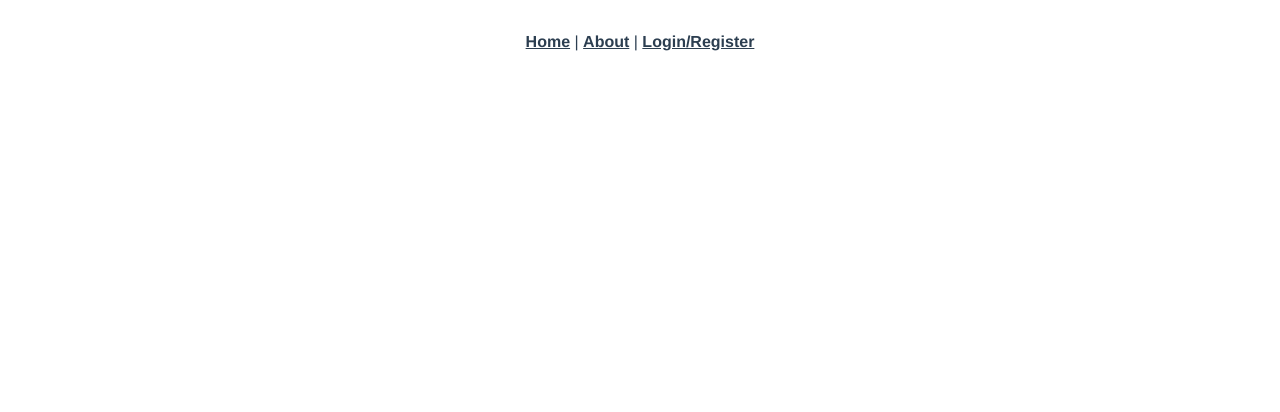
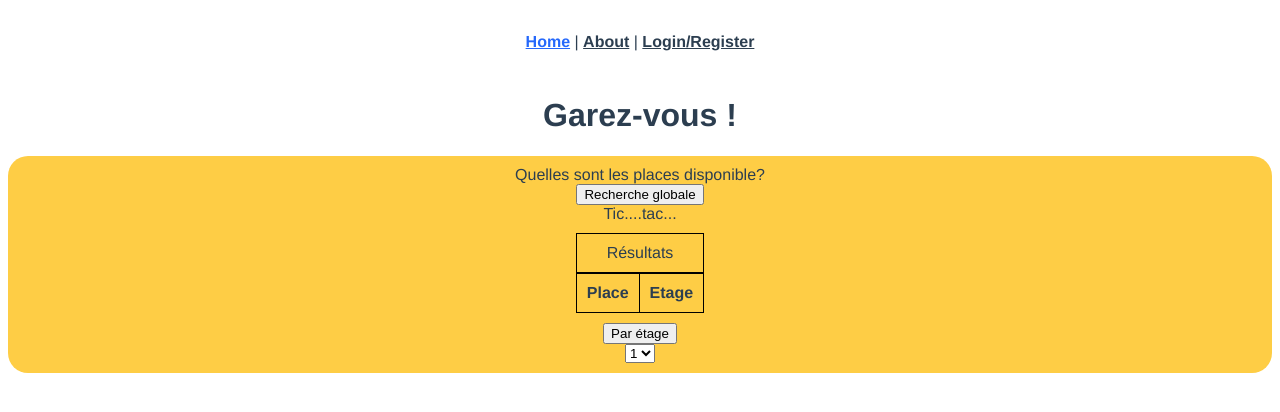
Before and after one commit to Bescore/Test-technique, a Vue app in the folder frontend/: page /home in a window 1280 px wide. Shown: the top 412 px of the page. Built offline with nearby package versions, Linux system fonts and the light colour scheme.

Commit message:
avancé sur le projet, il rest encore plusieurs problèmes à régler

```diff
--- a/frontend/src/App.vue
+++ b/frontend/src/App.vue
@@ -1,7 +1,7 @@
 <template>
 	<div id="app">
 		<nav>
-			<router-link to="/">Home</router-link> |
+			<router-link to="/home">Home</router-link> |
 			<router-link to="/about">About</router-link> |
       <router-link to="/login">Login/Register</router-link>
 		</nav>
--- a/frontend/src/components/HelloWorld.vue
+++ b/frontend/src/components/HelloWorld.vue
@@ -1,59 +1,80 @@
 <template>
-  <div class="hello">
-    <h1>{{ msg }}</h1>
-    <p>
-      For a guide and recipes on how to configure / customize this project,<br>
-      check out the
-      <a href="https://cli.vuejs.org" target="_blank" rel="noopener">vue-cli documentation</a>.
-    </p>
-    <h3>Installed CLI Plugins</h3>
-    <ul>
-      <li><a href="https://github.com/vuejs/vue-cli/tree/dev/packages/%40vue/cli-plugin-babel" target="_blank" rel="noopener">babel</a></li>
-      <li><a href="https://github.com/vuejs/vue-cli/tree/dev/packages/%40vue/cli-plugin-router" target="_blank" rel="noopener">router</a></li>
-      <li><a href="https://github.com/vuejs/vue-cli/tree/dev/packages/%40vue/cli-plugin-vuex" target="_blank" rel="noopener">vuex</a></li>
-    </ul>
-    <h3>Essential Links</h3>
-    <ul>
-      <li><a href="https://vuejs.org" target="_blank" rel="noopener">Core Docs</a></li>
-      <li><a href="https://forum.vuejs.org" target="_blank" rel="noopener">Forum</a></li>
-      <li><a href="https://chat.vuejs.org" target="_blank" rel="noopener">Community Chat</a></li>
-      <li><a href="https://twitter.com/vuejs" target="_blank" rel="noopener">Twitter</a></li>
-      <li><a href="https://news.vuejs.org" target="_blank" rel="noopener">News</a></li>
-    </ul>
-    <h3>Ecosystem</h3>
-    <ul>
-      <li><a href="https://router.vuejs.org" target="_blank" rel="noopener">vue-router</a></li>
-      <li><a href="https://vuex.vuejs.org" target="_blank" rel="noopener">vuex</a></li>
-      <li><a href="https://github.com/vuejs/vue-devtools#vue-devtools" target="_blank" rel="noopener">vue-devtools</a></li>
-      <li><a href="https://vue-loader.vuejs.org" target="_blank" rel="noopener">vue-loader</a></li>
-      <li><a href="https://github.com/vuejs/awesome-vue" target="_blank" rel="noopener">awesome-vue</a></li>
-    </ul>
-  </div>
+	<div class="containers">
+		<h1>Garez-vous !</h1>
+		<div class="sub_contains">
+			<span>Quelles sont les places disponible?</span>
+			<form v-on:submit.prevent>
+				<input @click="getAll()" type="submit" value="Recherche globale" />
+			</form>
+			<div>
+				<div>Tic....tac...</div>
+				<table>
+					<caption>
+						Résultats
+					</caption>
+					<thead>
+						<tr>
+							<th>Place</th>
+							<th>Etage</th>
+						</tr>
+					</thead>
+					<tr>
+						<td :key="index" v-for=" (Etage,index) in Etage">{{Etage}}</td>
+					</tr>
+				</table>
+			</div>
+			<div>
+				<form v-on:submit.prevent id="par_etage">
+					<input type="submit" value="Par étage" />
+				</form>
+				<select name="choix" id="floor">
+					<option value="one">1</option>
+					<option value="two">2</option>
+					<option value="three">3</option>
+				</select>
+			</div>
+			<div></div>
+		</div>
+	</div>
 </template>
 
 <script>
+import axios from'axios'
 export default {
-  name: 'HelloWorld',
-  props: {
-    msg: String
+	name: "HelloWorld",
+  data(){
+    return{
+      Etage:undefined,
+      place:null
+
+    }
   },
-}
+  methods:{
+    async getAll(){
+      const response=await axios.get('api/test/')
+      console.log(response)
+      }
+  }
+};
 </script>
 
 <!-- Add "scoped" attribute to limit CSS to this component only -->
-<style scoped>
-h3 {
-  margin: 40px 0 0;
+<style>
+.sub_contains {
+	background-color: #fecd45;
+	border-radius: 20px;
+	padding: 10px;
 }
-ul {
-  list-style-type: none;
-  padding: 0;
+table {
+	border-collapse: collapse;
+	margin: 10px auto;
 }
-li {
-  display: inline-block;
-  margin: 0 10px;
-}
-a {
-  color: #42b983;
+thead,
+th,
+td,
+tr,
+caption {
+	border: 1px black solid;
+	padding: 10px;
 }
 </style>
--- a/frontend/src/components/login.vue
+++ b/frontend/src/components/login.vue
@@ -74,7 +74,7 @@ export default {
 			const token = response.data.token;
 			localStorage.setItem("secret", token);
 			if (localStorage.getItem("secret") === token) {
-				this.$router.push("/home");
+				this.$router.push("/");
 			} else {
 				alert("mauvaises données");
 			}
@@ -88,7 +88,7 @@ export default {
 			localStorage.setItem("secret", response.data.token);
 			localStorage.setItem("othersecret",response.data.userId)
 			if(localStorage.getItem("secret")==response.data.token && localStorage.getItem("othersecret")==response.data.userId){
-				this.$router.push("/home");
+				this.$router.push("/");
 			}else{
 				alert("mauvaises données")
 			}
--- a/frontend/src/router/index.js
+++ b/frontend/src/router/index.js
@@ -6,7 +6,7 @@ Vue.use(VueRouter)
 
 const routes = [
   {
-    path: '/',
+    path: '/home',
     name: 'home',
     component: HomeView
   },
--- a/frontend/src/views/HomeView.vue
+++ b/frontend/src/views/HomeView.vue
@@ -1,8 +1,6 @@
 <template>
   <div class="home">
-    <img alt="Vue logo" src="../assets/logo.png">
-    <HelloWorld msg="Welcome to Your Vue.js App"/>
-    <login hell="nanana"/>
+    <HelloWorld/>
   </div>
 </template>
 
```
Also changed, not shown: 1 other file (tests, documents, lock files or other folders).
